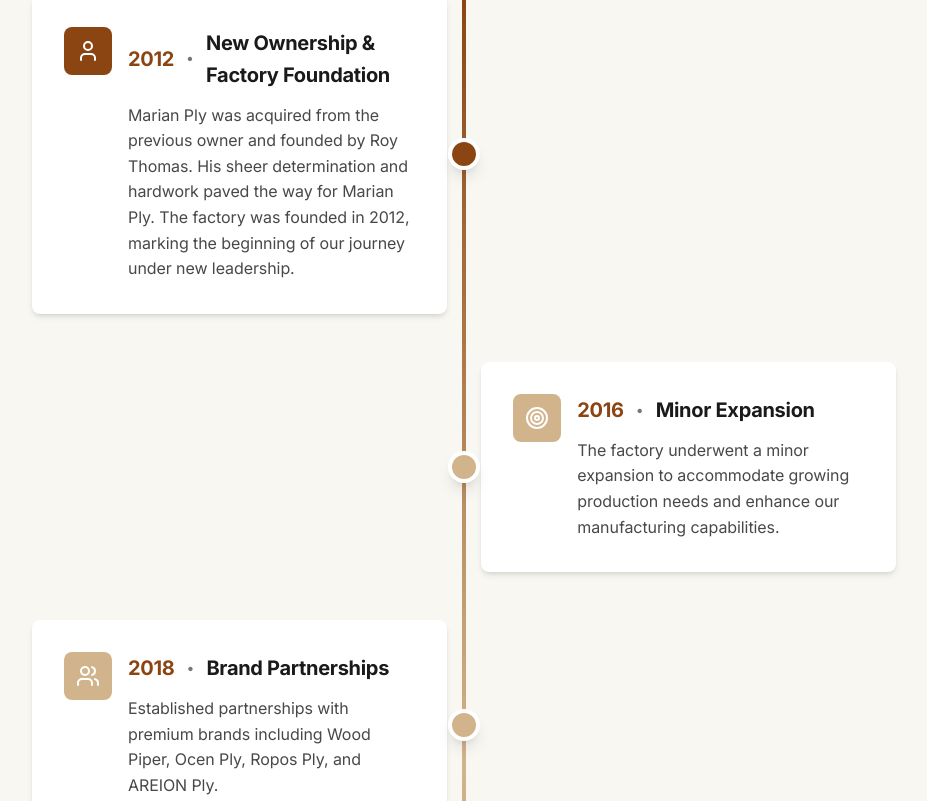
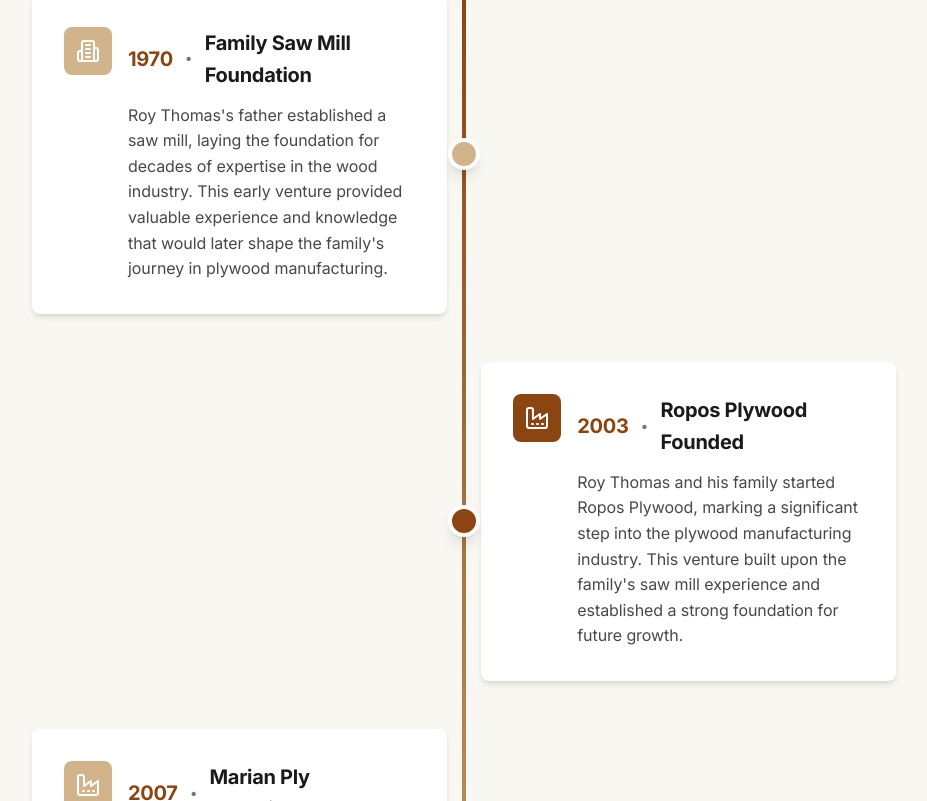
Before and after one commit to Austin2026marian/marian-ply-website, a Next.js app: page / in a window 1280 px wide. Shown: the part 2139-2940 px from the top of the page, without its empty margins (176-1103 px from the left). Built offline with nearby package versions, Linux system fonts and the light colour scheme.

Commit message:
sql
Add animated stats counter

```diff
--- a/app/about/page.tsx
+++ b/app/about/page.tsx
@@ -63,7 +63,13 @@
                 </h2>
               </div>
               <p className="text-text/90 text-base md:text-lg leading-relaxed mb-4">
-                In <strong>2012</strong>, Marian Ply was acquired from the previous owner and founded by <strong>Roy Thomas</strong>. His sheer determination and hardwork paved the way for Marian Ply. The factory was founded in 2012, marking the beginning of our journey under new leadership.
+                Our journey began in <strong>1970</strong> when <strong>Roy Thomas's father</strong> established a saw mill, laying the foundation for decades of expertise in the wood industry. This early venture provided valuable experience and knowledge that would shape the family's future in plywood manufacturing.
+              </p>
+              <p className="text-text/90 text-base md:text-lg leading-relaxed mb-4">
+                Building on this legacy, <strong>Roy Thomas and his family started Ropos Plywood in 2003</strong>, marking a significant step into the plywood manufacturing industry. In <strong>2007</strong>, <strong>Marian Ply was established</strong>, representing another milestone in the family's expanding business portfolio.
+              </p>
+              <p className="text-text/90 text-base md:text-lg leading-relaxed mb-4">
+                In <strong>2012</strong>, Marian Ply was acquired from the previous owner and refounded by <strong>Roy Thomas</strong>. His sheer determination and hardwork paved the way for Marian Ply. The factory was re-established in 2012, marking the beginning of our journey under new leadership.
               </p>
               <p className="text-text/90 text-base md:text-lg leading-relaxed mb-4">
                 Based in <strong>Perumbavoor, Kerala</strong>, we have built our reputation on a foundation of quality craftsmanship, reliable service, and unwavering commitment to customer satisfaction. With <strong>more than 25 years of experience</strong> in this field, we have sold <strong>millions of units</strong> and established ourselves as a trusted name in the plywood manufacturing industry.
@@ -249,7 +255,7 @@
                 Managing Director & Founder
               </p>
               <p className="text-text/70 text-sm md:text-base italic">
-                Leading with vision and dedication to deliver premium quality plywood products. Founded Marian Ply in 2012 with sheer determination and hardwork, paving the way for the company&apos;s success and growth.
+                Leading with vision and dedication to deliver premium quality plywood products. Founded Marian Ply in 2012 with sheer determination and hardwork, paving the way for the company's success and growth.
               </p>
             </div>
 
--- a/app/contact/page.tsx
+++ b/app/contact/page.tsx
@@ -241,7 +241,7 @@
               {submitStatus === 'success' && (
                 <div className="flex items-center gap-2 p-3 bg-green-50 border border-green-200 rounded-lg text-green-700">
                   <CheckCircle2 className="w-5 h-5" />
-                  <span className="text-sm font-medium">Thank you! Your message has been sent successfully. We&apos;ll get back to you soon.</span>
+                  <span className="text-sm font-medium">Thank you! Your message has been sent successfully. We'll get back to you soon.</span>
                 </div>
               )}
 
--- a/app/page.tsx
+++ b/app/page.tsx
@@ -660,9 +660,30 @@
 
   const timelineEvents = [
     {
+      year: '1970',
+      title: 'Family Saw Mill Foundation',
+      description: "Roy Thomas's father established a saw mill, laying the foundation for decades of expertise in the wood industry. This early venture provided valuable experience and knowledge that would later shape the family's journey in plywood manufacturing.",
+      icon: Building2,
+      color: 'bg-secondary',
+    },
+    {
+      year: '2003',
+      title: 'Ropos Plywood Founded',
+      description: "Roy Thomas and his family started Ropos Plywood, marking a significant step into the plywood manufacturing industry. This venture built upon the family's saw mill experience and established a strong foundation for future growth.",
+      icon: Factory,
+      color: 'bg-primary',
+    },
+    {
+      year: '2007',
+      title: 'Marian Ply Established',
+      description: "Marian Ply was established, representing another milestone in the family's expanding business portfolio. Building on the success of Ropos Plywood, Marian Ply began its journey in the plywood manufacturing industry.",
+      icon: Factory,
+      color: 'bg-secondary',
+    },
+    {
       year: '2012',
       title: 'New Ownership & Factory Foundation',
-      description: 'Marian Ply was acquired from the previous owner and founded by Roy Thomas. His sheer determination and hardwork paved the way for Marian Ply. The factory was founded in 2012, marking the beginning of our journey under new leadership.',
+      description: 'Marian Ply was acquired from the previous owner and refounded by Roy Thomas. His sheer determination and hardwork paved the way for Marian Ply. The factory was re-established in 2012, marking the beginning of our journey under new leadership.',
       icon: User,
       color: 'bg-primary',
     },
```
